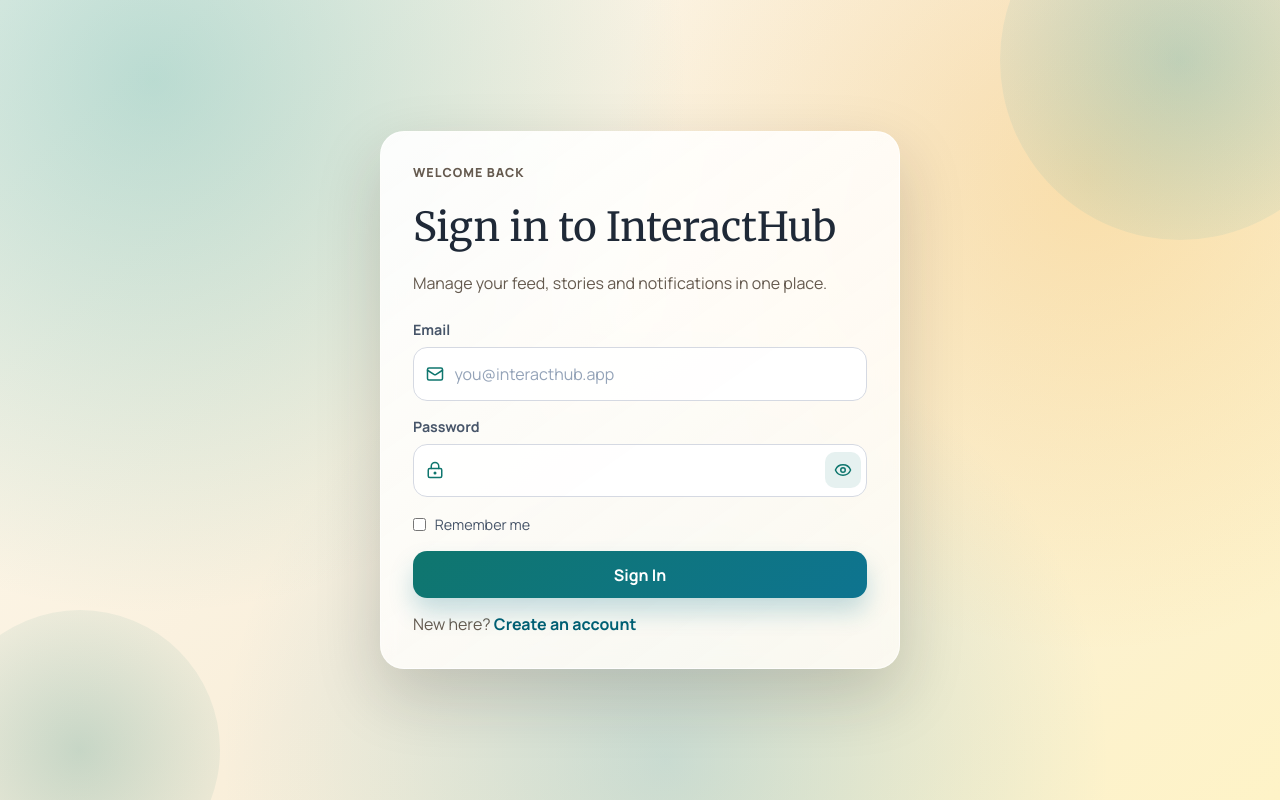
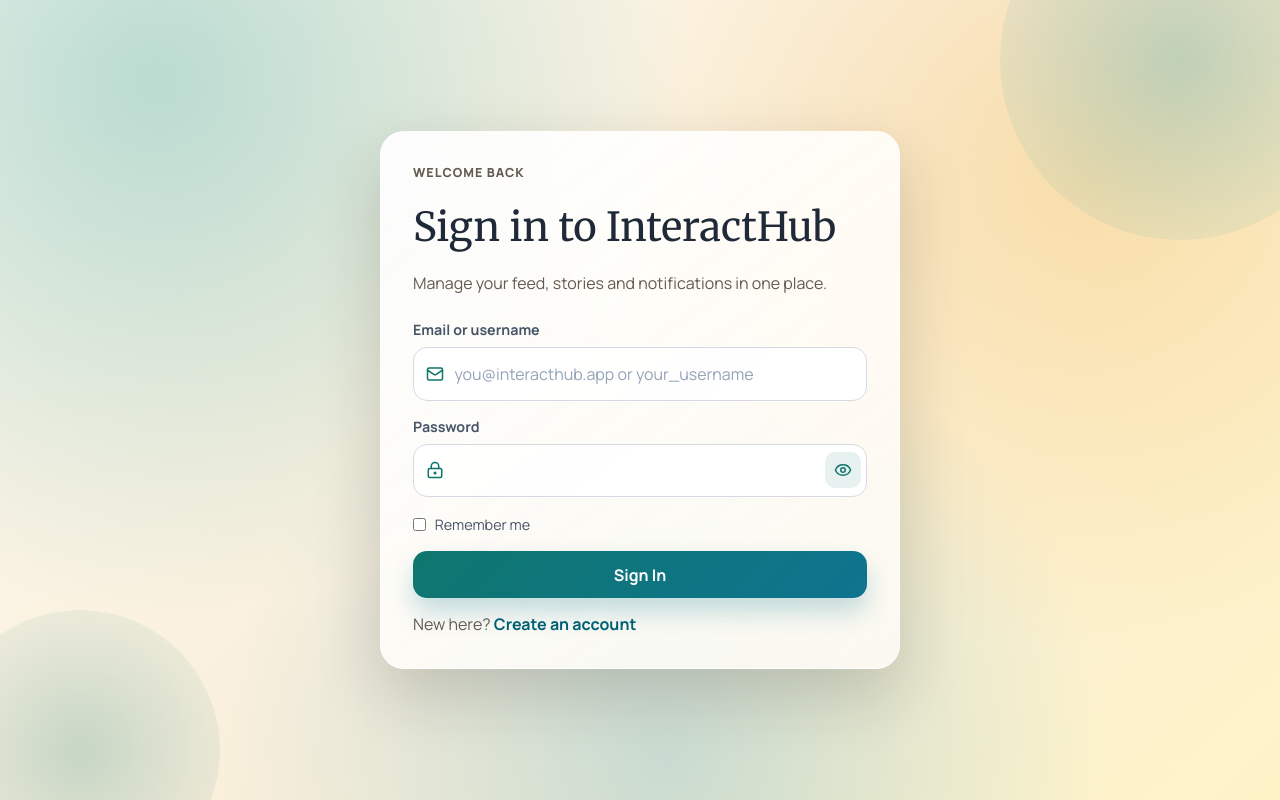
Before and after one commit to DanhCaTuanNgoc/InteractHub-CSharp, a React (Vite) app in the folder interacthub-client/: page /login in a window 1280 px wide. Built offline with nearby package versions, Linux system fonts and the light colour scheme.

Commit message:
feat: Update LoginRequest and AuthService to support username login alongside email

```diff
--- a/interacthub-client/src/features/auth/pages/LoginPage.tsx
+++ b/interacthub-client/src/features/auth/pages/LoginPage.tsx
@@ -89,18 +89,14 @@
 
         <form className="auth-form" onSubmit={onSubmit} noValidate>
           <AuthTextField
-            label="Email"
-            type="email"
-            placeholder="you@interacthub.app"
-            autoComplete="email"
+            label="Email or username"
+            type="text"
+            placeholder="you@interacthub.app or your_username"
+            autoComplete="username"
             error={errors.email?.message}
             icon={<Mail size={18} aria-hidden="true" />}
             {...register('email', {
-              required: 'Email is required.',
-              pattern: {
-                value: /^[^\s@]+@[^\s@]+\.[^\s@]+$/,
-                message: 'Please enter a valid email address.',
-              },
+              required: 'Email or username is required.',
             })}
           />
 
```
Also changed, not shown: 2 other files (tests, documents, lock files or other folders).
